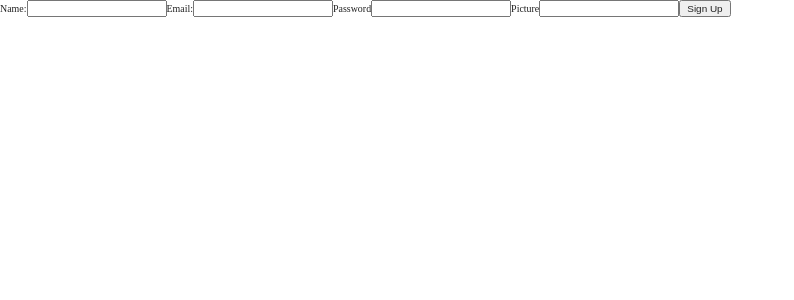
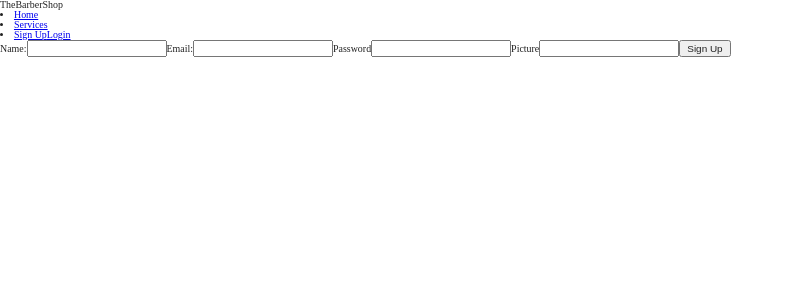
Before and after one commit to mnebot86/TheBarbershop, a React (Create React App) app in the folder client/: page /signup in a window 1280 px wide. Shown: the top 300 px of the page, without its empty margins (0-794 px from the left). Built offline with nearby package versions, Linux system fonts and the light colour scheme; no server answers.

Commit message:
add animation to splash feed

```diff
--- a/client/src/components/Nav/Nav.jsx
+++ b/client/src/components/Nav/Nav.jsx
@@ -1,32 +1,37 @@
 import { Link } from "react-router-dom";
+import "./Nav.css";
 
 const Nav = (props) => {
+  const unauthenticated = (
+    <>
+      <Link to="/signup">Sign Up</Link>
 
-  const unauthenticated = (
-    <div>
-      <Link to="/signup">Sign Up</Link>
       <Link to="/login">Login</Link>
-    </div>
+    </>
   );
 
   const authenticated = (
-    <div>
+    <>
       <Link to="/confirmation">Confirmation</Link>
+
       <Link to="/signout">Sign Out</Link>
+
       <p>{props.client?.name}</p>
-    </div>
+    </>
   );
 
   return (
     <div>
       <nav>
-        <h1>TheBarberShop</h1>
-      <Link to="/home">Home</Link>
-      <Link to="/services">Services</Link>
-        {props.client ? authenticated : unauthenticated}
+        <h1 className>TheBarberShop</h1>
+        <li>
+          <Link to="/home">Home</Link>
+        </li>
+        <li>
+          <Link to="/services">Services</Link>
+        </li>
+        <li>{props.client ? authenticated : unauthenticated}</li>
       </nav>
-
-
     </div>
   );
 };
--- a/client/src/screens/SignUp/SignUp.jsx
+++ b/client/src/screens/SignUp/SignUp.jsx
@@ -2,6 +2,8 @@ import React from "react";
 import { useState } from "react";
 import { signUp } from "../../services/clients";
 import { useHistory } from "react-router-dom";
+import Layout from "../../components/Layout/Layout"
+import './SignUp.css'
 
 const SignUp = (props) => {
   const history = useHistory();
@@ -30,7 +32,7 @@ const SignUp = (props) => {
 
   const { name, email, password, image_url } = form;
   return (
-    <div>
+    <Layout>
       <form onSubmit={onSignUp}>
         <label htmlFor="name">Name:</label>
         <input
@@ -66,7 +68,7 @@ const SignUp = (props) => {
         />
         <button type="submit">Sign Up</button>
       </form>
-    </div>
+    </Layout>
   );
 };
 export default SignUp;
--- a/client/src/screens/Splash/Splash.css
+++ b/client/src/screens/Splash/Splash.css
@@ -1,3 +1,5 @@
+
+.color{transition: color 500ms ease-in;}
 
 .guest{
   border: none;
@@ -5,7 +7,16 @@
   color: #fff;
   font-weight: 700;
   font-size: 3.5rem;
+  opacity: 0;
+  transition: all 0.5s ease-in-out;
+  animation: slide-right 800ms ease-in 250ms 1 forwards;
 }
+@keyframes slide-right {
+  from{opacity: 0; transform: translateX(100px);}
+  to{opacity: 1; transform: translateX(0);}
+}
+
+.color:hover { color: red; }
 
 .splash{
   display: flex;
@@ -15,12 +26,19 @@
 }
 
 .splash-button {
+  background: #002E7E;
+  color: #ffff;
+  font-size: 3rem;
+  height: 6rem;
+  opacity: 0;
   width: 17rem;
-  height: 6rem;
-  color: #ffff;
-  background: #002E7E;
-  font-size: 3rem;
+  animation: slide 800ms ease-in 250ms 1 forwards;
 }
+@keyframes slide {
+  from{opacity: 0; transform: translateX(-100px);}
+  to{opacity: 1; transform: translateX(0);}
+}
+
 .splash-container{
   display: flex;
   align-items: center;
@@ -32,12 +50,18 @@
   top: 30%;
 }
 .splash-title{
+  color: white;
+  font-size: 8rem;
+  opacity: 0;
   z-index: 1;
-  font-size: 8rem;
-  color: white;
 
+  animation: fade 800ms ease-in 250ms 1 forwards;
 }
 
+@keyframes fade {
+  from{opacity: 0; transform: translateY(-100px);}
+  to{opacity: 1; transform: translateY(0);}
+}
 video {
   position: relative;
   object-fit:cover;
--- a/client/src/screens/Splash/Splash.jsx
+++ b/client/src/screens/Splash/Splash.jsx
@@ -1,7 +1,8 @@
 import "./Splash.css";
+import { Link } from "react-router-dom"
 import movie from "../Home/images/mixkit-young-man-in-profile-while-having-his-hair-cut-36414-medium.mp4";
 
-function Splash(props) {
+function Splash() {
   return (
     <div className="splash">
       <video playInline autoPlay muted loop playbackRate="0.5" id="bgVid">
@@ -9,9 +10,15 @@ function Splash(props) {
       </video>
       <div className='splash-container'>
         <p className="splash-title">TheBarberShop</p>
-        <button className="sign-up splash-button">Sign up</button>
-        <button className="login splash-button">Login</button>
-        <button className="guest">Guest</button>
+        <Link to = "/signup">
+        <button className="sign-up splash-button color">Sign up</button>
+        </Link>
+        <Link to = "/login">
+        <button className="login splash-button color">Login</button>
+        </Link>
+        <Link to = "/home">
+        <button className="guest color">Guest</button>
+        </Link>
       </div>
     </div>
   );
```
Also changed, not shown: client/src/components/Menu/Menu.css (added), client/src/components/Menu/Menu.jsx (added).
